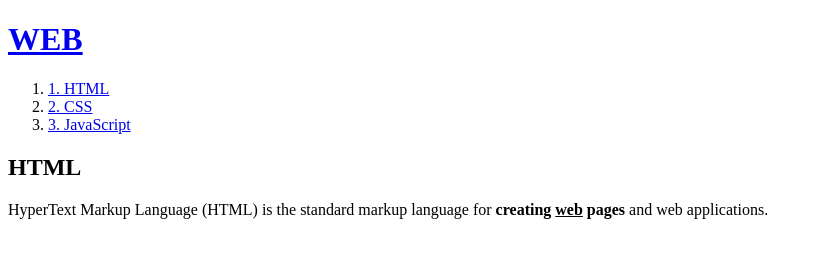
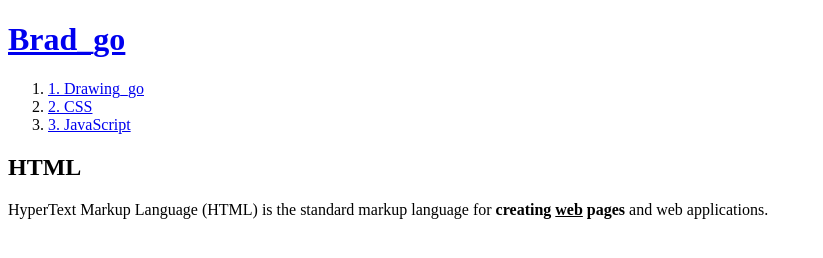
Before and after one commit to aqs09/web1, a plain HTML site: page index.html in a window 1280 px wide. Shown: the whole page, without its empty margins (0-823 px from the left). Drawn offline with Linux system fonts and the light colour scheme.

Commit message:
Add files via upload

```diff
--- a/index.html
+++ b/index.html
@@ -2,14 +2,14 @@
 <html>
 
 <head>
-  <title>WEB1 - html</title>
+  <title>Brad_go</title>
   <meta charset = "utf-8">
 </head>
 
 <body>
-  <h1><a href="index.html">WEB</a></h1>
+  <h1><a href="index.html">Brad_go</a></h1>
   <ol>
-    <li><a href="1.html">1. HTML</a></li>
+    <li><a href="1.html">1. Drawing_go</a></li>
     <li><a href="2.html">2. CSS</a></li>
     <li><a href="3.html">3. JavaScript</a></li>
   </ol>
```
